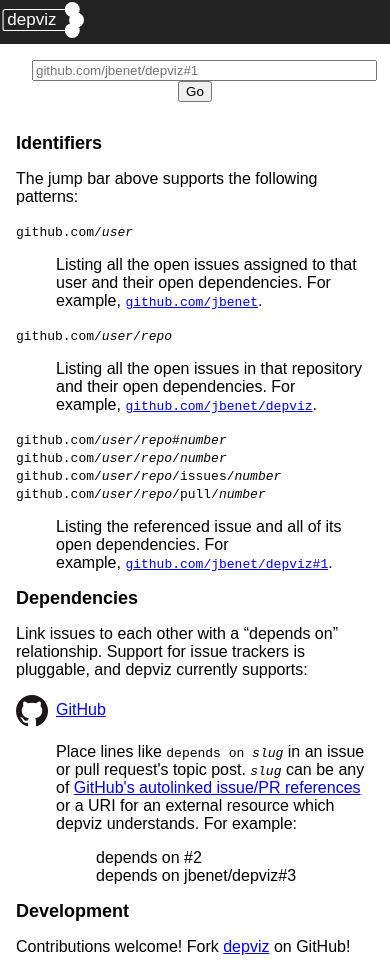
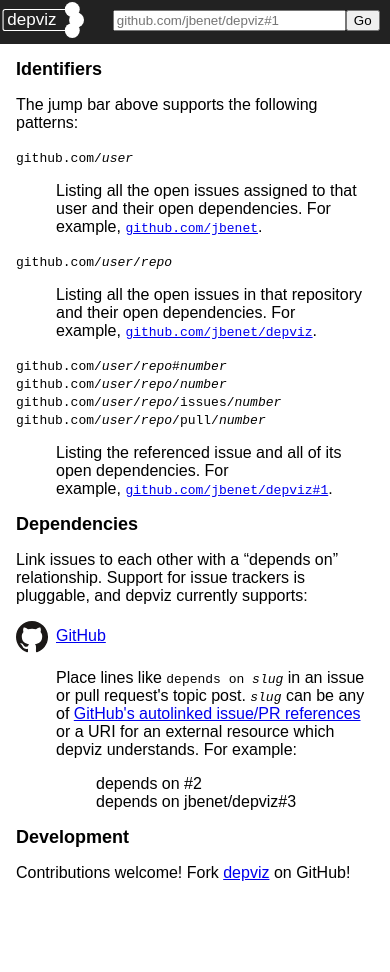
Before and after one commit to jbenet/depviz, a React (Create React App) app in the folder webapp/: page / in a window 390 px wide. After the commit the page ends 898 px from the top, so only its background shows below. Built offline with nearby package versions, Linux system fonts and the light colour scheme; what github-api would draw is missing.

Commit message:
Jump: Move into the Layout header
And get responsive about picking the appropriate size, otherwise the
jump bar is wrapped out of the header for small screens.

```diff
--- a/webapp/src/App.js
+++ b/webapp/src/App.js
@@ -15,17 +15,17 @@
 Canonicalizers['github.com'] = CanonicalGitHubKey;
 Getters['github.com'] = GetGitHubNodes;
 
-function getSize() {
-  return {
-    height: window.innerHeight - HeaderHeight,
-    width: window.innerWidth,
+export class DepGraphView extends Component {
+  getSize() {
+    return {
+      height: window.innerHeight - HeaderHeight,
+      width: window.innerWidth,
+    }
   }
-}
 
-export class DepGraphView extends Component {
   render() {
     return <DepGraph
-      getSize={getSize}
+      getSize={this.getSize.bind(this)}
       getNodes={GetNodes} canonicalKey={CanonicalKey}
       slugs={[this.props.params.splat]} />
   }
--- a/webapp/src/Home.js
+++ b/webapp/src/Home.js
@@ -1,14 +1,11 @@
 import React, { PureComponent } from 'react';
 import { Link } from 'react-router'
 import github from './logo/github.svg';
-import Jump from './Jump';
 import './Home.css';
 
 class Home extends PureComponent {
   render() {
     return <div className="Home">
-      <Jump push={this.props.router.push} />
-
       <h2 id="identifiers">Identifiers</h2>
 
       <p>
--- a/webapp/src/Jump.css
+++ b/webapp/src/Jump.css
@@ -1,8 +1,11 @@
-.Jump div {
-  width: 100%;
+.Jump {
+  float: right;
+  height: 40px;
 }
 
 .Jump form {
-  padding: 1em;
-  text-align: center;
+  padding-left: 1ex;
+  padding-right: 1ex;
+  line-height: 36px;
+  vertical-align: middle;
 }
--- a/webapp/src/Jump.js
+++ b/webapp/src/Jump.js
@@ -4,7 +4,29 @@
 class Jump extends PureComponent {
   constructor(props) {
     super(props);
-    this.state = {value: ''};
+    this.state = {
+      size: 40,
+      value: '',
+    };
+    this.updateDimensions = this.updateDimensions.bind(this);
+  }
+
+  updateDimensions() {
+    this.setState({
+      size: this.props.getSize ? this.props.getSize() : 40,
+    });
+  }
+
+  componentWillMount() {
+    this.updateDimensions();
+  }
+
+  componentDidMount() {
+    window.addEventListener('resize', this.updateDimensions);
+  }
+
+  componentWillUnmount() {
+    window.removeEventListener('resize', this.updateDimensions);
   }
 
   handleChange(event) {
@@ -21,7 +43,7 @@
   render() {
     return <div className="Jump">
       <form onSubmit={this.handleSubmit.bind(this)}>
-        <input type="text" size={40}
+        <input type="text" size={this.state.size}
           onChange={this.handleChange.bind(this)}
           placeholder="github.com/jbenet/depviz#1" />
         <input type="submit" value="Go" />
--- a/webapp/src/Layout.js
+++ b/webapp/src/Layout.js
@@ -1,18 +1,37 @@
 import React, { Component } from 'react';
 import { Link } from 'react-router'
 import logo from './logo/depviz.svg';
+import Jump from './Jump';
 import './Layout.css';
 
 /* sync with CSS .Layout-header padding and .Layout-logo height. */
 export const HeaderHeight = 40;
 
 class Layout extends Component {
+  getJumpSize(width) {
+    width = width === undefined ? window.innerWidth : width;
+    const max = 40; /* number of chars we'd like if we have space */
+    const min = 15; /* number of chars we require even if it will reflow */
+    const maxCutoff = 500; /* width above which Jump is max */
+    const minCutoff = 300; /* width below which Jump is min */
+    if (width >= maxCutoff) {
+      return max;
+    } else if (width <= minCutoff) {
+      return min;
+    }
+    return min + Math.max(0, Math.floor(
+      (max - min) / (maxCutoff - minCutoff) * (width - minCutoff)
+    ));
+  }
+
   render() {
     return <div className="Layout">
       <div className="Layout-header">
         <Link to="/">
           <img src={logo} className="Layout-logo" alt="logo (homepage)" />
         </Link>
+        <Jump push={this.props.router.push}
+          getSize={this.getJumpSize.bind(this)} />
       </div>
       {this.props.children}
     </div>
```
Also changed, not shown: 2 other files (tests, documents, lock files or other folders).
